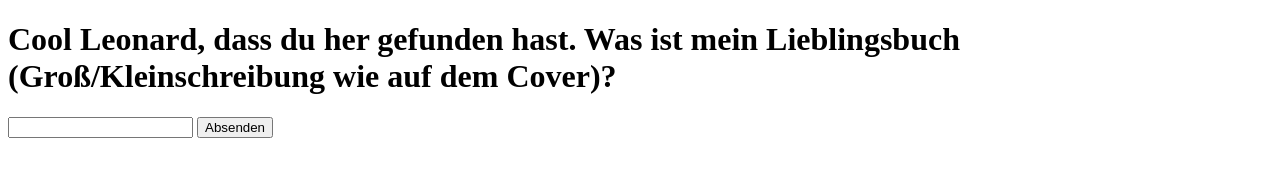
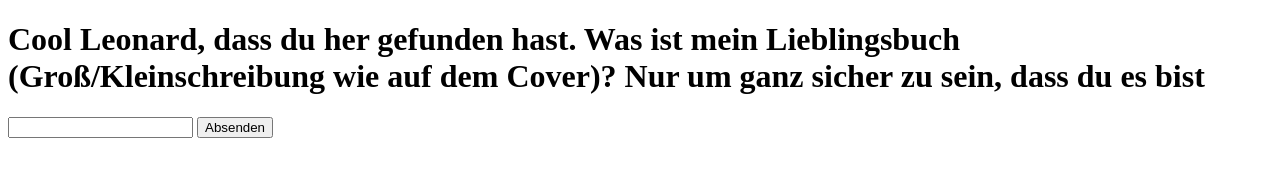
Before and after one commit to greteBoss/BriefanLeonard, a plain HTML site: page 2Buch.html in a window 1280 px wide. Drawn offline with Linux system fonts and the light colour scheme.

Commit message:
Update 2Buch.html

```diff
--- a/2Buch.html
+++ b/2Buch.html
@@ -15,7 +15,7 @@
   </script>
 </head>
 <body>
-  <h1>Cool Leonard, dass du her gefunden hast. Was ist mein Lieblingsbuch (Groß/Kleinschreibung wie auf dem Cover)?</h1>
+  <h1>Cool Leonard, dass du her gefunden hast. Was ist mein Lieblingsbuch (Groß/Kleinschreibung wie auf dem Cover)? Nur um ganz sicher zu sein, dass du es bist</h1>
   <input type="text" id="name" />
   <button onclick="pruefeBuch()">Absenden</button>
   <p id="ergebnis"></p>
```
